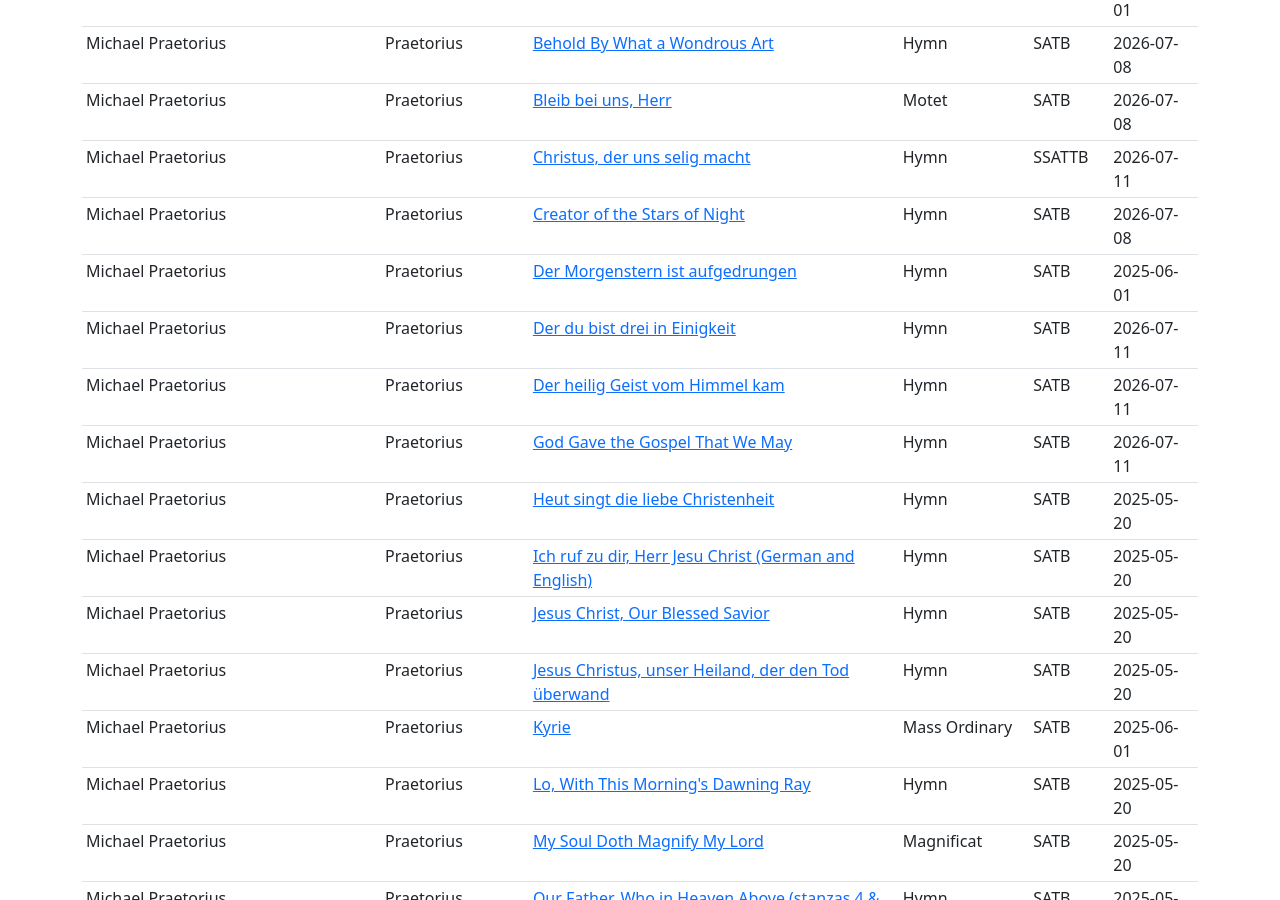
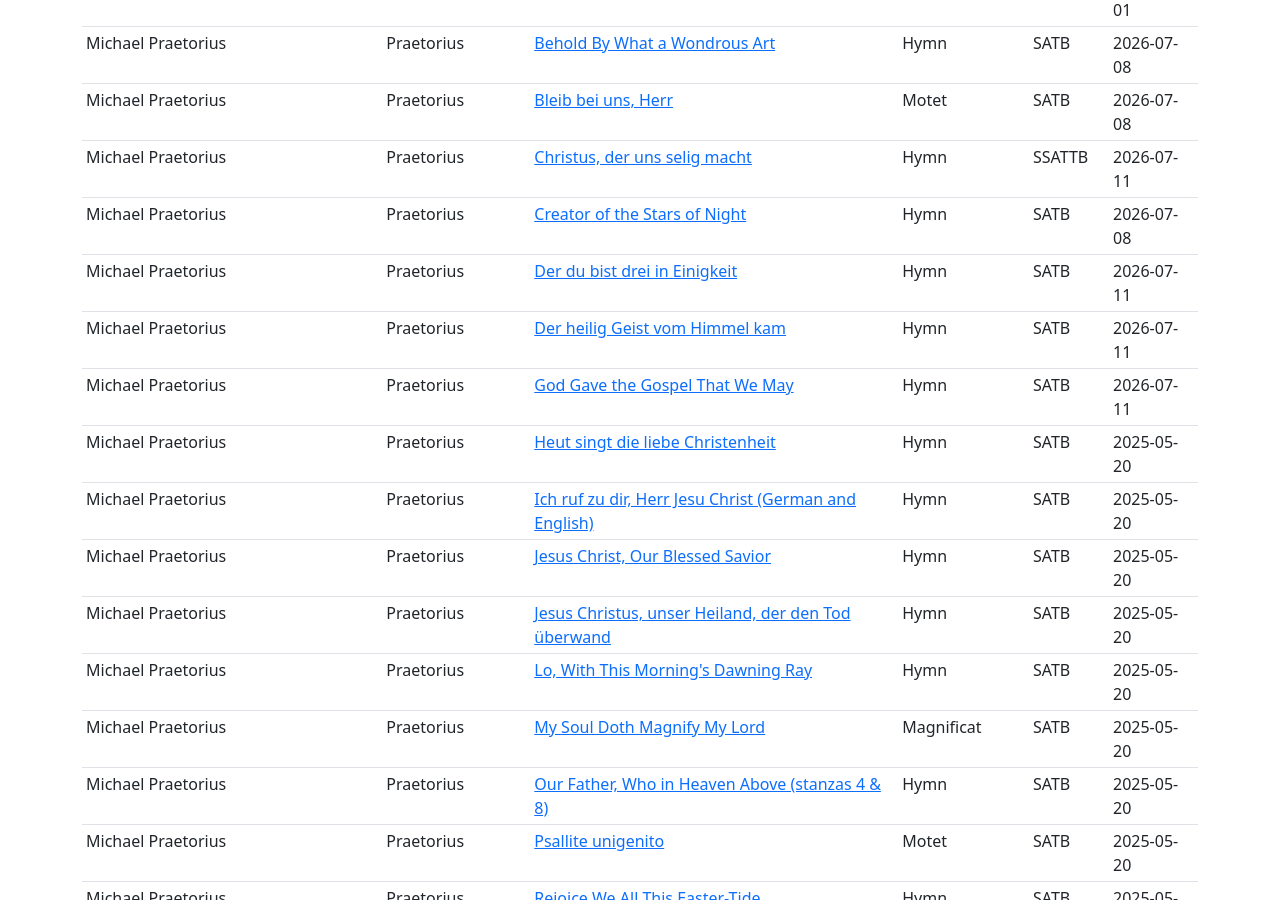
Before and after one commit to coranglais16/liturgical-music, a Jekyll site: the page built from docs/index.md, in a window 1280 px wide and 900 px high, scrolled down 3391 px. Built offline with Jekyll 4.4.1, drawn with Linux system fonts in a browser that asks for light colours; our own code applies the rules of GitHub Pages for plain Markdown files; a style sheet for code colours, icons or effects is not loaded; some of the changed text lies outside the part shown.

```diff
--- a/docs/_data/database.yml
+++ b/docs/_data/database.yml
@@ -397,13 +397,6 @@
   voicing: SATB
   sort: Praetorius
   date: 2026-07-08
-- path: /assets/pdf/Praetorius Der Morgenstern ist aufgedrungen.pdf
-  title: Der Morgenstern ist aufgedrungen
-  composer: Michael Praetorius
-  genre: Hymn
-  voicing: SATB
-  sort: Praetorius
-  date: 2025-06-01
 - path: /assets/pdf/Praetorius Der du bist drei in Einigkeit.pdf
   title: Der du bist drei in Einigkeit
   composer: Michael Praetorius
@@ -453,13 +446,6 @@
   voicing: SATB
   sort: Praetorius
   date: 2025-05-20
-- path: /assets/pdf/Praetorius Kyrie.pdf
-  title: Kyrie
-  composer: Michael Praetorius
-  genre: Mass Ordinary
-  voicing: SATB
-  sort: Praetorius
-  date: 2025-06-01
 - path: assets/pdf/Praetorius Heut triumphieret Gottes Sohn.pdf
   title: Lo, With This Morning's Dawning Ray
   composer: Michael Praetorius
@@ -635,13 +621,6 @@
   voicing: SATB
   sort: Schütz
   date: 2025-06-20
-- path: /assets/pdf/Schütz Nunc dimittis SWV 433.pdf
-  title: Nunc dimittis, SWV 433
-  composer: Heinrich Schütz
-  genre: Motet
-  voicing: SSATTB
-  sort: Schütz
-  date: 2025-06-01
 - path: /assets/pdf/Schütz Selig sind die Toten.pdf
   title: Selig sind die Toten
   composer: Heinrich Schütz
```
Also changed, not shown: 3 other files.
